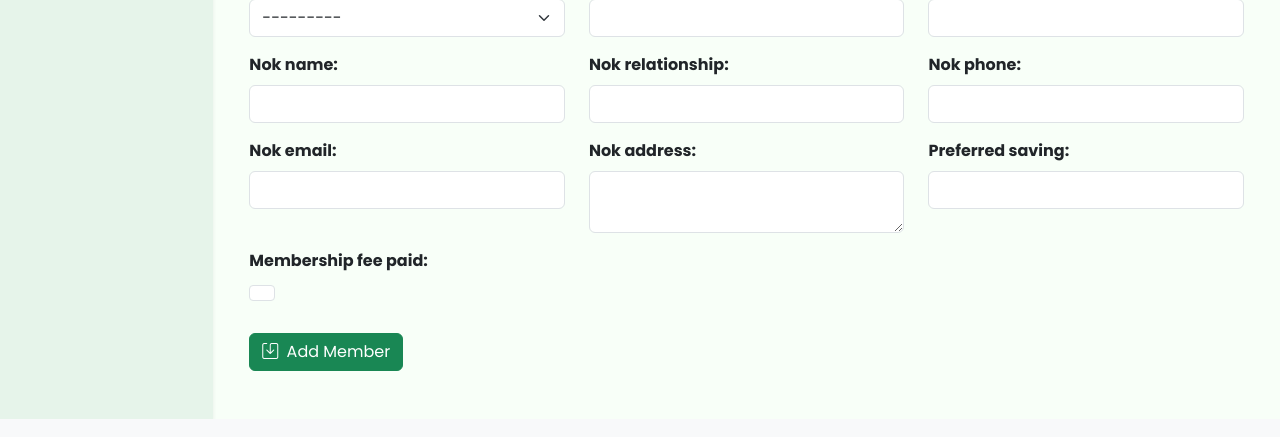
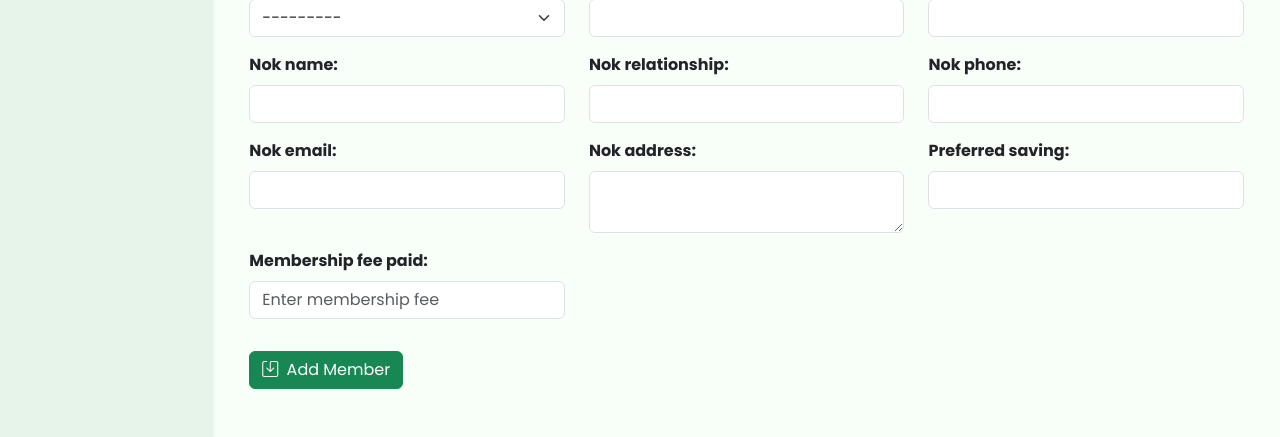
Before and after one commit to kasujjaisaac/devrootssacco, a Django app: page /members/add/ in a window 1280 px wide. Shown: the part 1021-1458 px from the top of the page. Run offline with Django 5.2, Linux system fonts and the light colour scheme; a user stored in the database is signed in; data comes from the database, SQL or seed files in the repository; both versions use the stored data as it was after the commit; some libraries are stand-ins or nearby versions.

Commit message:
membership fee accepting numbers

```diff
--- a/members/forms.py
+++ b/members/forms.py
@@ -1,9 +1,6 @@
 from django import forms
-from .models import Member, Loan
-from .models import LoanRepayment
-from .models import SystemSetting
+from .models import Member, Loan, LoanRepayment, SystemSetting
 from members.models import Role
-
 
 # ---------------------------------------------------
 # Admin Add Member Form  (with validations)
@@ -31,44 +28,39 @@ class AdminAddMemberForm(forms.ModelForm):
             'nationality': forms.TextInput(attrs={'class': 'form-control'}),
             'district_of_birth': forms.TextInput(attrs={'class': 'form-control'}),
             'tribe': forms.TextInput(attrs={'class': 'form-control'}),
-
             'profile_pic': forms.FileInput(attrs={'class': 'form-control'}),
             'national_id': forms.TextInput(attrs={'class': 'form-control'}),
             'national_id_copy': forms.FileInput(attrs={'class': 'form-control'}),
-
             'phone': forms.TextInput(attrs={'class': 'form-control'}),
             'email': forms.EmailInput(attrs={'class': 'form-control'}),
             'address': forms.Textarea(attrs={'class': 'form-control', 'rows': 2}),
             'preferred_contact': forms.Select(attrs={'class': 'form-select'}),
-
             'occupation': forms.TextInput(attrs={'class': 'form-control'}),
-            'employment_status': forms.TextInput(attrs={'class': 'form-control'}),  # ✔ textbox
-
+            'employment_status': forms.TextInput(attrs={'class': 'form-control'}),
             'employer_name': forms.TextInput(attrs={'class': 'form-control'}),
             'employer_department': forms.TextInput(attrs={'class': 'form-control'}),
             'employer_address': forms.Textarea(attrs={'class': 'form-control', 'rows': 2}),
             'work_phone': forms.TextInput(attrs={'class': 'form-control'}),
-
-            'income_range': forms.Select(attrs={'class': 'form-select'}),  # ✔ dropdown
-
+            'income_range': forms.Select(attrs={'class': 'form-select'}),
             'source_of_income': forms.TextInput(attrs={'class': 'form-control'}),
             'tin_number': forms.TextInput(attrs={'class': 'form-control'}),
-
             'nok_name': forms.TextInput(attrs={'class': 'form-control'}),
             'nok_relationship': forms.TextInput(attrs={'class': 'form-control'}),
             'nok_phone': forms.TextInput(attrs={'class': 'form-control'}),
             'nok_email': forms.EmailInput(attrs={'class': 'form-control'}),
             'nok_address': forms.Textarea(attrs={'class': 'form-control', 'rows': 2}),
-
-            'preferred_saving': forms.TextInput(attrs={'class': 'form-control'}),  # ✔ textbox
-
-            'membership_fee_paid': forms.CheckboxInput(attrs={'class': 'form-check-input'}),
+            'preferred_saving': forms.TextInput(attrs={'class': 'form-control'}),
+            'membership_fee_paid': forms.NumberInput(attrs={
+                'class': 'form-control',
+                'placeholder': 'Enter membership fee',
+                'step': '0.01',
+                'min': '0'
+            }),
         }
 
-    # ---------------------------------------------------
-    # FIELD-LEVEL VALIDATION (clear error messages)
-    # ---------------------------------------------------
-
+    # -------------------------------
+    # FIELD-LEVEL VALIDATION
+    # -------------------------------
     def clean_phone(self):
         phone = self.cleaned_data.get("phone")
         if phone and not phone.isdigit():
@@ -104,19 +96,23 @@ class AdminAddMemberForm(forms.ModelForm):
                 raise forms.ValidationError("Preferred saving must be a valid number.")
         return saving
 
-    # ---------------------------------------------------
+    def clean_membership_fee_paid(self):
+        fee = self.cleaned_data.get("membership_fee_paid")
+        if fee is not None and fee < 0:
+            raise forms.ValidationError("Membership fee cannot be negative.")
+        return fee
+
+    # -------------------------------
     # FORM-WIDE VALIDATION
-    # ---------------------------------------------------
+    # -------------------------------
     def clean(self):
         cleaned_data = super().clean()
-
         employment_status = cleaned_data.get("employment_status")
         if employment_status and len(employment_status) < 3:
             self.add_error(
                 "employment_status",
                 "Employment status must be at least 3 characters long."
             )
-
         return cleaned_data
 
 
@@ -144,6 +140,8 @@ class LoanForm(forms.ModelForm):
             'status': forms.Select(attrs={'class': 'form-select'}),
             'end_date': forms.DateInput(attrs={'type': 'date', 'class': 'form-control'}),
         }
+
+
 class LoanGuarantorForm(forms.Form):
     guarantor1 = forms.ModelChoiceField(
         queryset=Member.objects.all(),
@@ -160,6 +158,7 @@ class LoanGuarantorForm(forms.Form):
         widget=forms.Select(attrs={'class': 'form-select'}),
         label="Guarantor 3"
     )
+
 
 class LoanRepaymentForm(forms.ModelForm):
     class Meta:
@@ -190,6 +189,7 @@ class LoanRepaymentForm(forms.ModelForm):
             raise forms.ValidationError("Please upload the bank payment receipt.")
         return receipt
 
+
 # ---------------------------------------------------
 # System Settings Form
 # ---------------------------------------------------
@@ -200,6 +200,7 @@ class SystemSettingForm(forms.ModelForm):
         widgets = {
             'address': forms.Textarea(attrs={'rows': 3}),
         }
+
 
 # ---------------------------------------------------
 # Roles Form
--- a/members/templates/admin/add_member.html
+++ b/members/templates/admin/add_member.html
@@ -63,9 +63,22 @@
             </div>
             {% endfor %}
         </div>
+
         <button type="submit" class="btn btn-success mt-3">
             <i class="bi bi-save me-1"></i> Add Member
         </button>
     </form>
 </div>
+
+<script>
+    // Optional: prevent entering non-numeric values in membership fee field
+    const membershipFeeInput = document.querySelector('input[name="membership_fee_paid"]');
+    if (membershipFeeInput) {
+        membershipFeeInput.addEventListener('input', function() {
+            // Remove anything that's not a digit or a dot
+            this.value = this.value.replace(/[^0-9.]/g, '');
+        });
+    }
+</script>
+
 {% endblock %}
--- a/members/templates/admin/admin_dashboard.html
+++ b/members/templates/admin/admin_dashboard.html
@@ -179,7 +179,7 @@
 
     <!-- System Settings -->
             <div class="col-lg-3 col-md-4 col-sm-6">
-                <div class="card text-center border-secondary h-100" onclick="location.href='{% url 'system_settings' %}'">
+                <div class="card text-center border-secondary h-100" onclick="location.href='{% url 'manage_roles' %}'">
                     <div class="card-body">
                         <i class="bi bi-gear text-secondary mb-3"></i>
                         <h5 class="card-title">System Settings</h5>
--- a/members/templates/admin_base.html
+++ b/members/templates/admin_base.html
@@ -92,7 +92,7 @@
 
             <div class="d-flex align-items-center ms-auto gap-2 top-btns">
                 <!-- Profile -->
-                <a href="{% url 'member_profile' %}" class="btn btn-outline-light btn-sm">
+                <a href="{% url 'admin_profile' %}" class="btn btn-outline-light btn-sm">
                     <i class="bi bi-person-circle"></i> Profile
                 </a>
 
--- a/members/urls.py
+++ b/members/urls.py
@@ -95,6 +95,7 @@ urlpatterns = [
     # ADMIN USER MANAGEMENT
     # ============================================
     path('admin/manage-users/', views.admin_manage_users, name='admin_manage_users'),    # Manage system users
+    path('admin/profile/', views.admin_profile, name='admin_profile'),
 
     # ============================================
     # ADMIN NOTIFICATIONS
--- a/members/views.py
+++ b/members/views.py
@@ -888,3 +888,16 @@ def assign_permissions(request, role_id):
         "permissions": permissions,
     }
     return render(request, "admin/assign_permissions.html", context)
+
+# ==========================================================
+# ADMIN PROFILE
+# ==========================================================
+@login_required
+@user_passes_test(is_admin)
+def admin_profile(request):
+    user = request.user  # Get logged-in admin user
+
+    context = {
+        'user': user,
+    }
+    return render(request, 'admin/admin_profile.html', context)
```
Also changed, not shown: members/templates/admin/admin_profile.html (added, +25 -0 lines), db.sqlite3.
